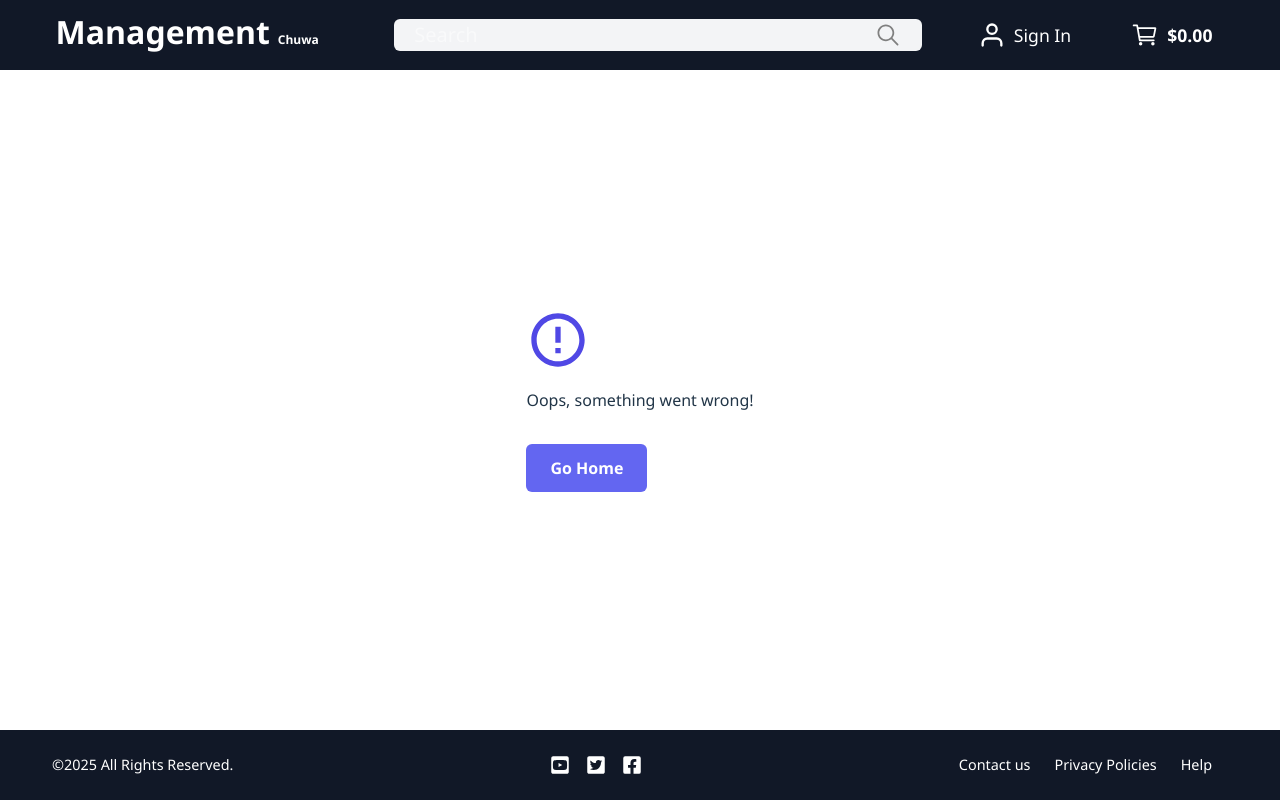
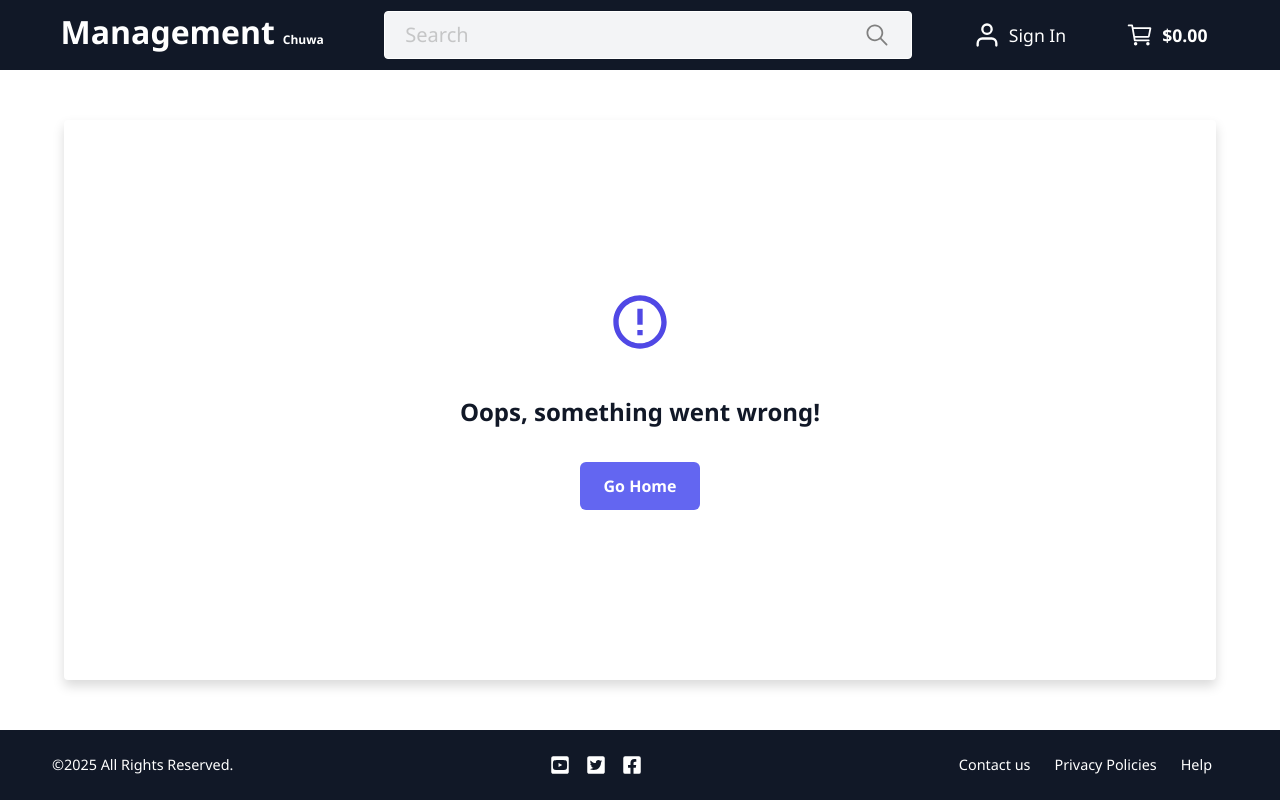
Before and after one commit to sierracheng/chuwa-project-1, a React (Vite) app: page /error in a window 1280 px wide. Built offline with nearby package versions, Linux system fonts and the light colour scheme.

Commit message:
refine the header/error page

```diff
--- a/src/components/Layout.css
+++ b/src/components/Layout.css
@@ -106,11 +106,11 @@
   display: flex;
   align-items: center;
   background: #f3f4f6;
-  border-radius: 6px;
+  width: 528px;
+  height: 48px;
+  border-radius: 4px;
+  border-width: 1px;    /* Needs border-style and border-color to actually show */
   padding: 12px;
-  margin-left: 20px;
-  width: 528px;
-  height: 32px;
 }
 
 .header-user {
@@ -122,22 +122,20 @@
 .search-input {
   flex: 1;
   border: none;
-  background: transparent;
   padding: 8px;
   outline: none;
   font-size: 20px;
+  color: #979797;
 }
 
 .search-button {
   margin-left: auto;
-  /* pushes the button to the right in a flex container */
   border: none;
   background: transparent;
   padding: 8px;
   outline: none;
   font-size: 20px;
   color: grey;
-  /* sets text/icon color to grey */
 }
 
 .header-actions {
@@ -311,6 +309,8 @@
 
   .search-input {
     font-size: 16px;
+    color: #979797;
+
   }
 
   .header-actions {
--- a/src/pages/errorPage/ErrorPage.css
+++ b/src/pages/errorPage/ErrorPage.css
@@ -1,34 +1,46 @@
 .main {
-  flex: 1;
   display: flex;
   justify-content: center;
   align-items: center;
   background-color: white;
   padding: 2rem;
+  width: 100%;
 }
 
 .error-icon {
   font-size: 4rem;
   color: #5048E5;
   margin-bottom: 1rem;
+  display: flex;
+  justify-content: center;
 }
-/*
+
 .error-card {
+  display: flex;
+  flex-direction: column;       /* stack children vertically */
+  justify-content: center;      /* center children vertically inside the card */
+  align-items: center;          /* center children horizontally */
+
   background: white;
-  padding: 3rem 2rem;
-  border-radius: 12px;
+  padding: 2rem;
+  border-radius: 4px;
   box-shadow: 0 6px 12px rgba(0, 0, 0, 0.15);
-  max-width: 400px;
-  width: 100%;
+  width: 90vw;
+  height: auto;
+  min-height: 70vh;
   text-align: center;
+  align-items: center;
+  margin-left: auto;
+  margin-right: auto;
 }
+
 
 .error-card h2 {
   margin-top: 1.5rem;
   color: #111827;
   font-size: 1.5rem;
   font-weight: 600;
-} */
+}
 
 .home-button {
   margin-top: 2rem;
@@ -46,3 +58,9 @@
 .home-button:hover {
   background-color: #4f46e5;
 }
+
+@media (max-width: 768px) {
+  .error-card {
+    padding: 2rem;
+  }
+}
```
